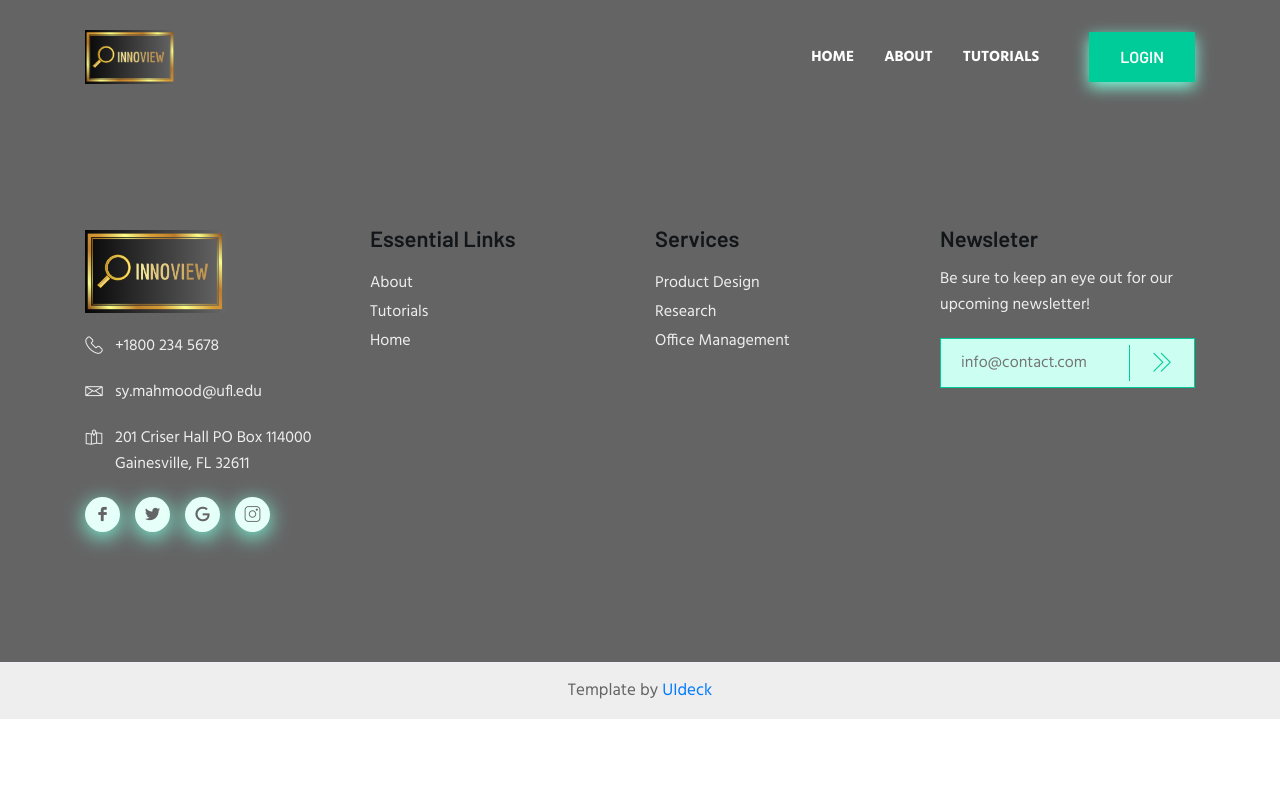
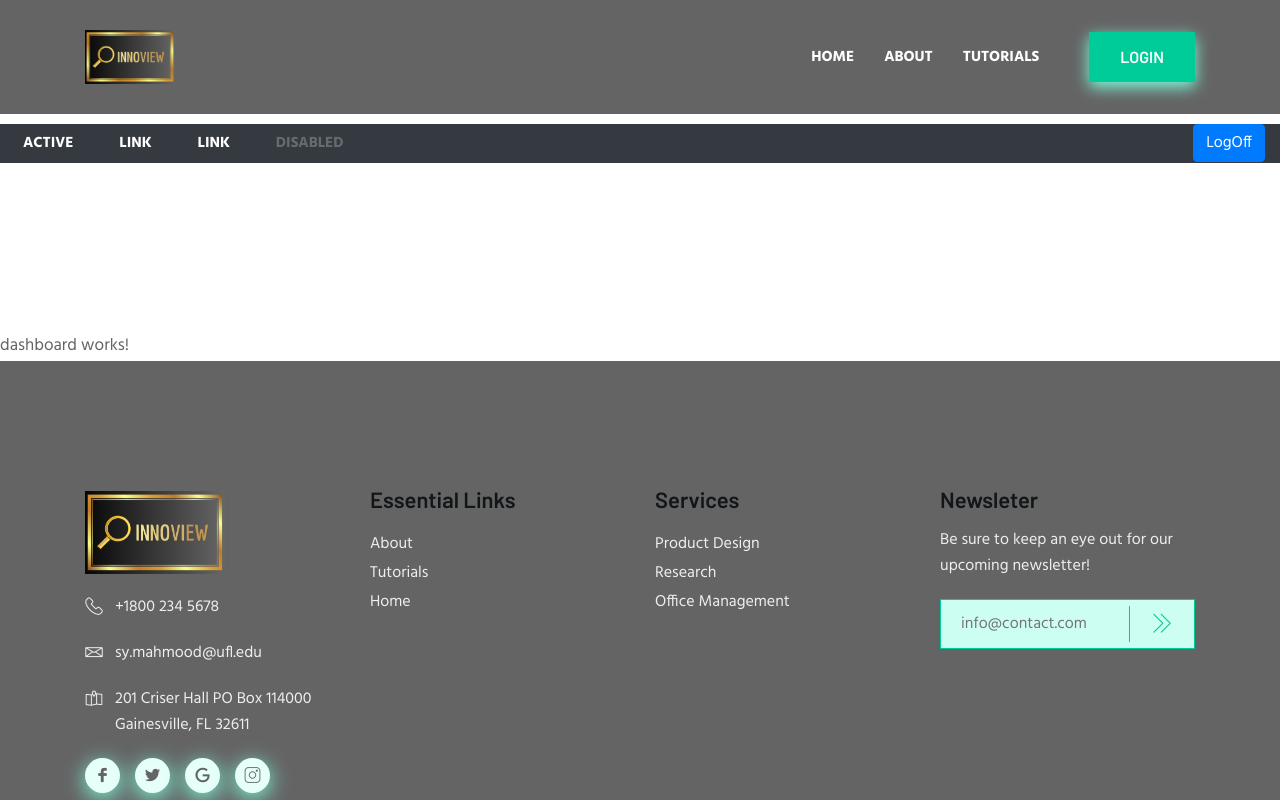
Before and after one commit to SZMahmood/InnoView, an Angular app in the folder InnoView/: page /landing/dashboard in a window 1280 px wide. Before the commit this address led to /. Shown: the top 800 px of the page. Built offline with nearby package versions, Linux system fonts and the light colour scheme; a web font is replaced by a local one.

Commit message:
fix up routing and testimonial image

```diff
--- a/InnoView/src/app/app.module.ts
+++ b/InnoView/src/app/app.module.ts
@@ -11,6 +11,7 @@ import { AboutComponent } from './about/about.component';
 import { TutorialsComponent } from './tutorials/tutorials.component';
 import { HomeComponent } from './home/home.component';
 import { LandingComponent } from './landing/landing.component';
+import { DashboardComponent } from './dashboard/dashboard.component';
 
 @NgModule({
   declarations: [
@@ -19,7 +20,8 @@ import { LandingComponent } from './landing/landing.component';
     AboutComponent,
     TutorialsComponent,
     HomeComponent,
-    LandingComponent
+    LandingComponent,
+    DashboardComponent
   ],
   imports: [
     BrowserModule,
--- /dev/null
+++ b/InnoView/src/app/dashboard/dashboard.component.html
@@ -0,0 +1 @@
+<p>dashboard works!</p>
--- a/InnoView/src/app/sign-in/sign-in.component.ts
+++ b/InnoView/src/app/sign-in/sign-in.component.ts
@@ -18,7 +18,7 @@ export class SignInComponent {
 
 
   onRegister() {
-    debugger;
+    //debugger;
     const localUser = localStorage.getItem('angular17users');
     if(localUser != null) {
       const users =  JSON.parse(localUser);
@@ -33,7 +33,7 @@ export class SignInComponent {
   }
 
   onLogin() {
-    debugger;
+    //debugger;
     const localUsers =  localStorage.getItem('angular17users');
     if(localUsers != null) {
       const users =  JSON.parse(localUsers);
--- a/InnoView/src/assets/css/style.css
+++ b/InnoView/src/assets/css/style.css
@@ -1226,6 +1226,7 @@ p.form-message.error {
 
 .footer-area{
   background-color: #646464;
+  z-index: 99;
 }
 .footer-logo a img {
   width: 140px; }
```
Also changed, not shown: InnoView/src/app/app-routing.module.ts (+16 -4 lines), InnoView/src/app/dashboard/dashboard.component.ts (added, +10 -0 lines), InnoView/src/app/dashboard/dashboard.component.css (added), InnoView/src/assets/images/testimonial/testimonial-bg.png, 1 other file (tests, documents, lock files or other folders).
